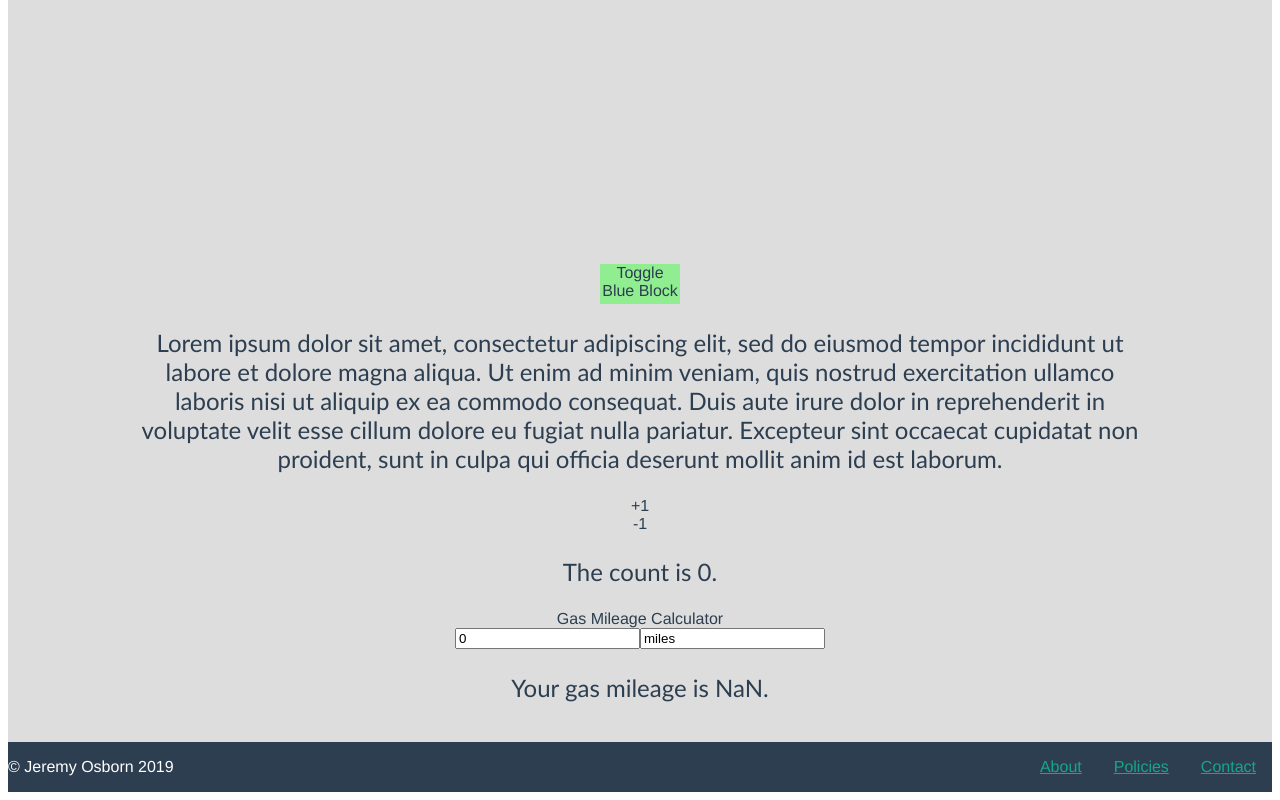
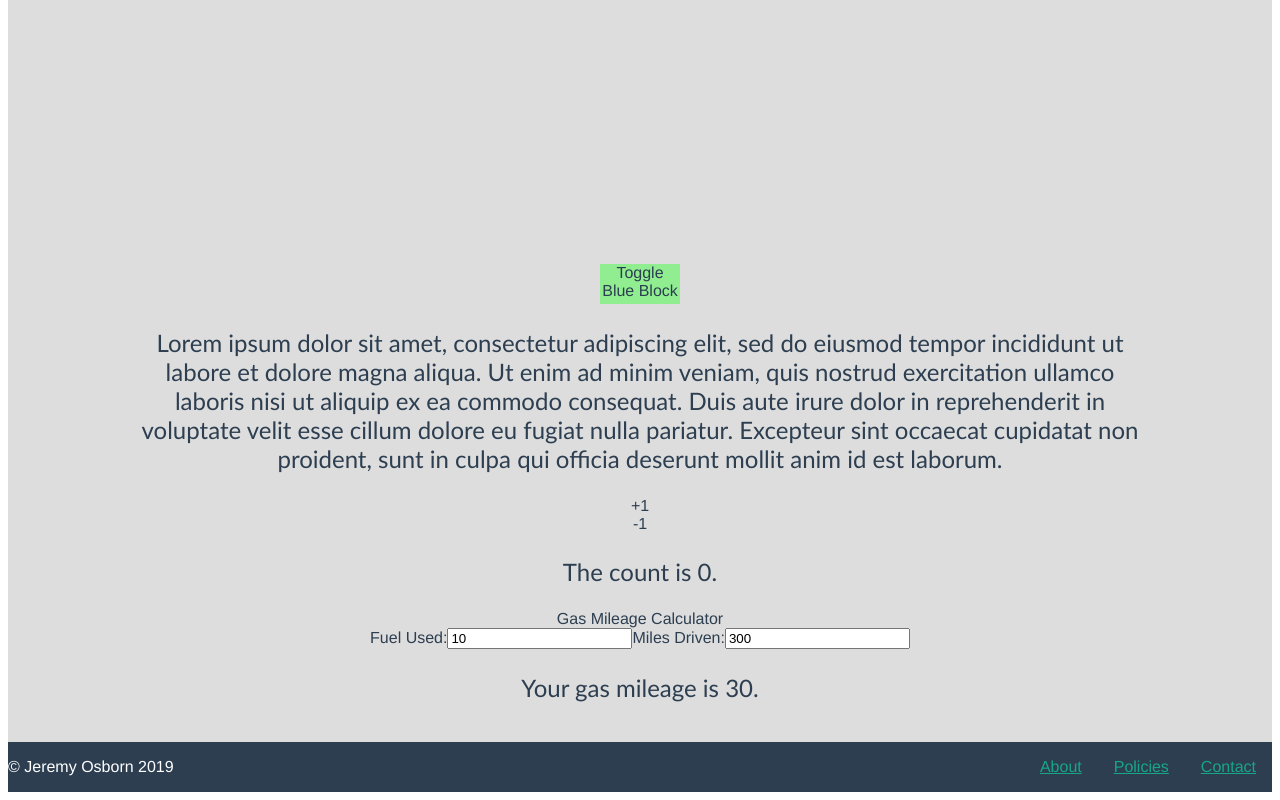
Before and after one commit to jwosborn/Vue-Playground, a Vue app: page / in a window 1280 px wide. Shown: the part 447-1247 px from the top of the page. Built offline with nearby package versions, Linux system fonts and the light colour scheme.

Commit message:
gm works

```diff
--- a/src/components/Post.vue
+++ b/src/components/Post.vue
@@ -9,10 +9,12 @@
   <div>
     <span>Gas Mileage Calculator</span>
     <div class="fuel">
-      <input name="fuel" type="text" :value="fuel"/>
-      <input name="miles" type="text" value="miles"/>
+      <label for="fuel">Fuel Used:</label>
+      <input name="fuel"   type="number" v-model="fuel" />
+      <label for="miles">Miles Driven:</label>
+      <input name="miles"  type="number" v-model="miles"/>
       <p>
-        Your gas mileage is {{ mileage }}.
+        Your gas mileage is {{ calculateMileage(fuel, miles)}}.
       </p>
     </div>
   </div>
@@ -27,11 +29,15 @@ export default {
         "Lorem ipsum dolor sit amet, consectetur adipiscing elit, sed do eiusmod tempor incididunt ut labore et dolore magna aliqua. Ut enim ad minim veniam, quis nostrud exercitation ullamco laboris nisi ut aliquip ex ea commodo consequat. Duis aute irure dolor in reprehenderit in voluptate velit esse cillum dolore eu fugiat nulla pariatur. Excepteur sint occaecat cupidatat non proident, sunt in culpa qui officia deserunt mollit anim id est laborum.",
       toggleBlock: false,
 count: 0,
-fuel: 0,
-miles: 0,
-mileage: this.miles/this.fuel,
+fuel: 10,
+miles: 300,
     };
-  },
+},
+methods: {
+calculateMileage (fuel, miles) {
+ return miles/fuel;
+},
+},
   name: "Post"
 };
 </script>
```
